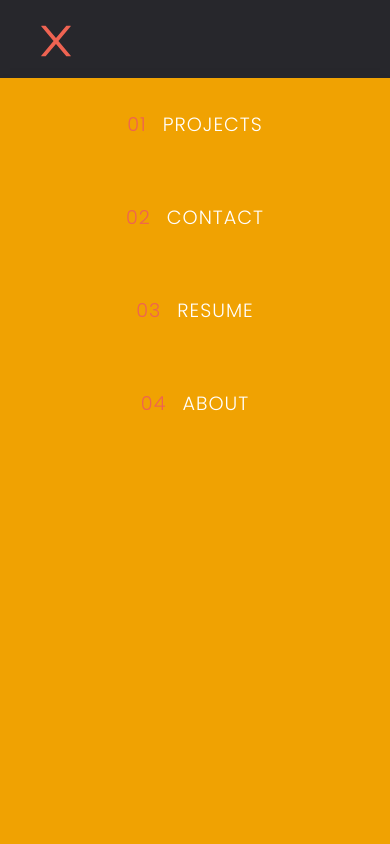
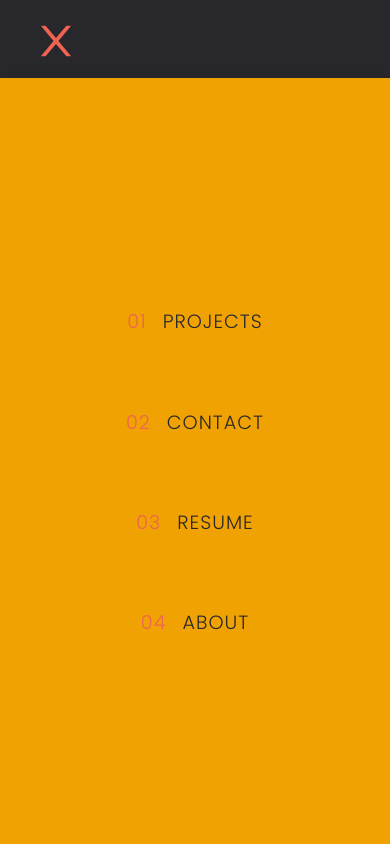
Before and after one commit to GeoffKellyNC/portfolio, a React (Create React App) app: page / in a window 390 px wide. Both pictures are taken after a click on the icon 72 px from the left and 41 px from the top of the page. Shown: the top 844 px of the page. Built offline with nearby package versions, Linux system fonts and the light colour scheme.

Commit message:
Changed styled component location for mobileNav to its component file. Restyle changes to MobileNav

```diff
--- a/src/components/Header.js
+++ b/src/components/Header.js
@@ -153,34 +153,6 @@ const HeaderStyled = styled.div`
             display: none;
         }
 
-        .mobile-nav {
-            display: flex;
-            flex-direction: column;
-            align-items: center;
-            ${'' /* justify-content: center; */}
-            margin-top: 20%;
-            background-color: ${pr => pr.theme.colors.secondary};
-            width: 100%;
-            height: 100%;
-            ${'' /* border-radius: 10px; */}
-            box-shadow: 0 10px 20px -10px black;
-            position: fixed;
-            top: 0;
-            left: 0;
-            z-index: 100;
-            transition: all 0.3s ease-in-out;
-        a {
-            color: white;
-            margin: 2rem 0;
-            text-decoration: none;
-            text-transform: uppercase;
-            letter-spacing: 1px;
-            transition: all 0.3s ease-in-out;
-            &:hover {
-                color: ${pr => pr.theme.colors.black};
-            }
-        }
-        }
     }
 
 
--- a/src/components/MobileNav.js
+++ b/src/components/MobileNav.js
@@ -1,4 +1,5 @@
 import React from 'react';
+import styled from 'styled-components';
 
 import { NavLink } from 'react-router-dom'
 
@@ -14,7 +15,7 @@ const MobileNav = ({  handleClick, setIsOpen }) => {
 
 
     return (
-        <nav className = 'mobile-nav'>
+        <MobileNavStyled className = 'mobile-nav'>
         {
             navData.map(item => {
                 return(
@@ -29,9 +30,45 @@ const MobileNav = ({  handleClick, setIsOpen }) => {
                 )
             })
         }
-    </nav>
+    </MobileNavStyled>
     )
 }
 
 
 export default MobileNav;
+
+
+const MobileNavStyled = styled.nav`
+            display: flex;
+            flex-direction: column;
+            align-items: center;
+            justify-content: center;
+            margin-top: 20%;
+            background-color: ${pr => pr.theme.colors.secondary};
+            width: 100%;
+            height: 100%;
+            box-shadow: 0 10px 20px -10px black;
+            position: fixed;
+            top: 0;
+            left: 0;
+            z-index: 100;
+            transition: all 0.3s ease-in-out;
+
+        a {
+            text-decoration: none;
+            color: ${pr => pr.theme.colors.black};
+            font-family: ${pr => pr.theme.fonts.secondary};
+            font-size: ${pr => pr.theme.fontSizes.medium};
+            font-weight: ${pr => pr.theme.fontWeights.normal};
+            display: flex;
+            justify-content: center;
+            text-transform: uppercase;
+            width: 100%;
+            height: 10%;
+            padding: 0.5rem 1rem;
+            margin: 0;
+        }
+
+
+
+`
--- a/src/components/Projects.js
+++ b/src/components/Projects.js
@@ -18,8 +18,8 @@ const Projects = ({projectsRef}) => {
     const { path, url } = useRouteMatch();
 
     return(
-        <StyledProjects className = 'project-container'>
-            <div ref = {projectsRef} className = 'project-title'>
+        <StyledProjects className = 'project-container' ref = {projectsRef} >
+            <div  className = 'project-title'>
                 <h1>
                     <span className = 'num-title'>01.</span>
                 Projects</h1>
```
Also changed, not shown: src/images/apex-tobacco-new.webp (added), 1 other file (tests, documents, lock files or other folders).
